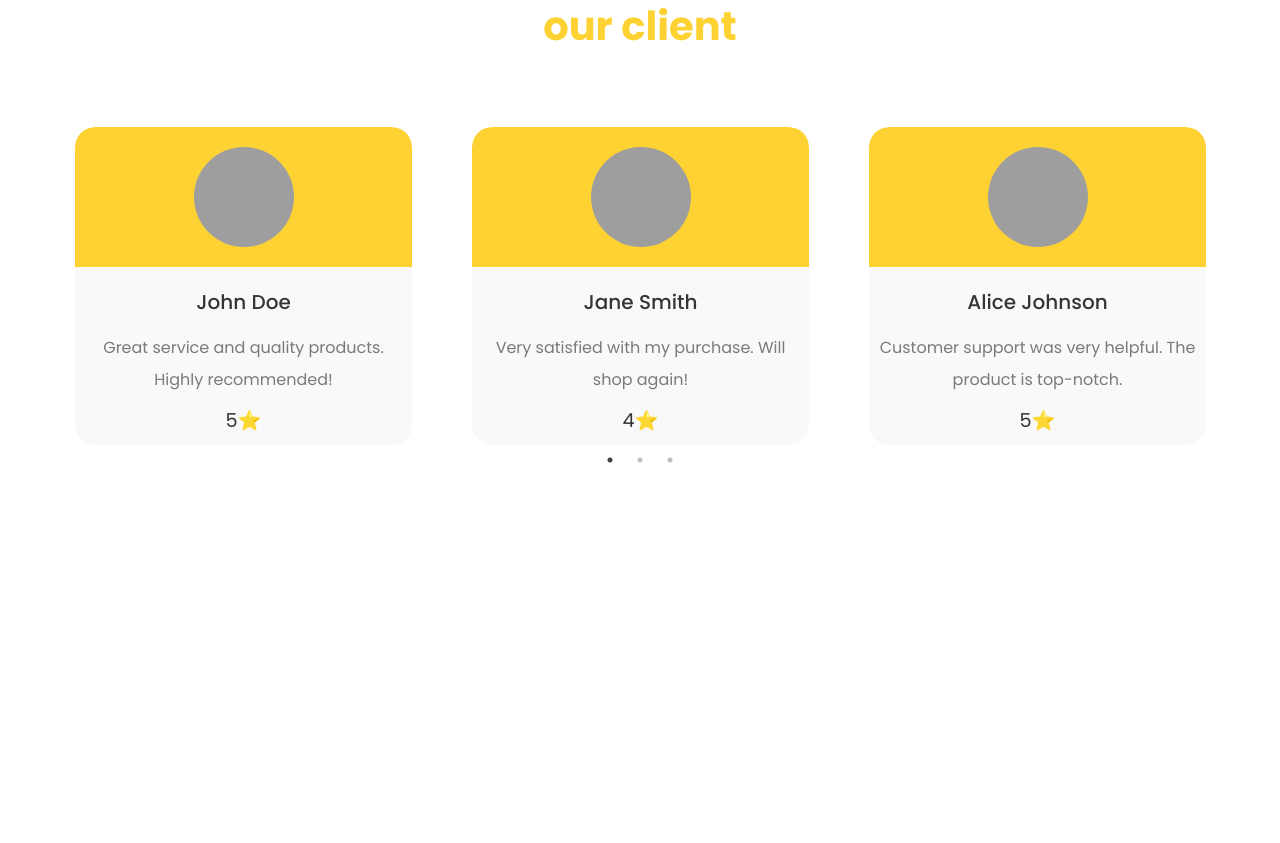
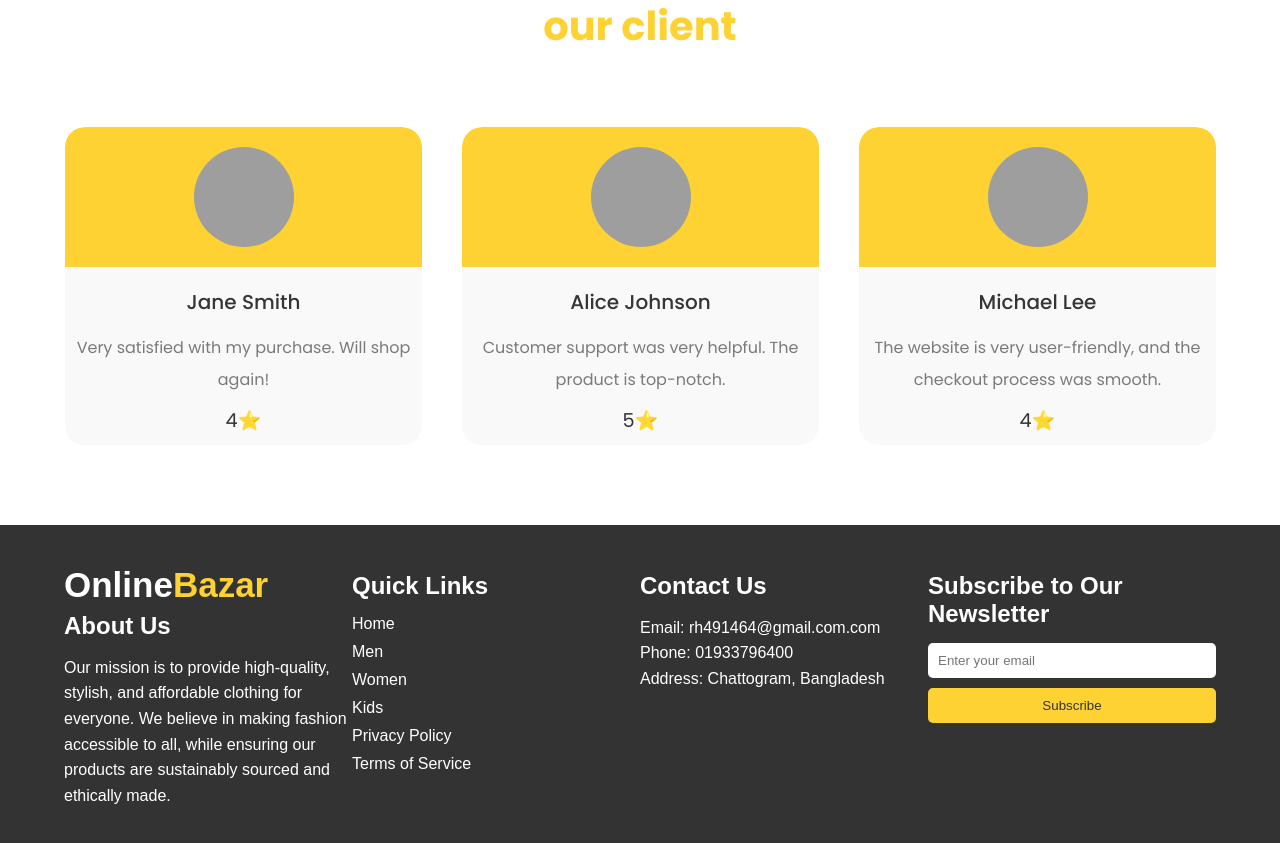
Before and after one commit to RakibHossen678/OnlineBazar, a React (Vite) app: page / in a window 1280 px wide. Shown: the part 3000-3843 px from the top of the page. Before the commit the page ends 3525 px from the top, so only its background shows below. Built offline with nearby package versions, Linux system fonts and the light colour scheme; grey boxes are pictures that could not be loaded; a web font is replaced by a local one.

Commit message:
added footer section

```diff
--- a/src/App.jsx
+++ b/src/App.jsx
@@ -4,6 +4,7 @@ import Banner from "./Components/Banner/Banner";
 import FeatureProduct from "./Components/Freature/FeatureProduct";
 import Navbar from "./Components/Navbar/Navbar";
 import Review from "./Components/Review/Review";
+import Footer from "./Components/Footer/Footer";
 
 function App() {
   return (
@@ -13,6 +14,7 @@ function App() {
       <FeatureProduct/>
       <About/>
       <Review/>
+      <Footer/>
     </>
   );
 }
--- a/src/Components/Footer/Footer.css
+++ b/src/Components/Footer/Footer.css
@@ -0,0 +1,95 @@
+.footer {
+  background-color: #333;
+  color: #fff;
+  padding: 40px 0;
+  font-family: Arial, sans-serif;
+}
+
+.footer .container {
+  width: 90%;
+  margin: 0 auto;
+  display: flex;
+  flex-wrap: wrap;
+  justify-content: space-between;
+}
+
+.footer-content {
+  display: flex;
+  flex-wrap: wrap;
+  justify-content: space-between;
+}
+
+.footer-section {
+  flex: 1;
+  min-width: 200px;
+  margin-bottom: 20px;
+}
+
+.footer-section h4 {
+  font-size: 1.5rem;
+  margin-bottom: 15px;
+  padding-top: 7px;
+}
+
+.footer-section p {
+  font-size: 1rem;
+  line-height: 1.6;
+}
+
+.footer-section ul {
+  list-style: none;
+  padding: 0;
+}
+
+.footer-section ul li {
+  margin-bottom: 10px;
+}
+
+.footer-section ul li a {
+  color: #fff;
+  text-decoration: none;
+}
+
+.footer-section ul li a:hover {
+  text-decoration: underline;
+}
+
+.footer-section form {
+  display: flex;
+  flex-direction: column;
+}
+
+.footer-section form input {
+  padding: 10px;
+  margin-bottom: 10px;
+  border: none;
+  border-radius: 5px;
+}
+
+.footer-section form button {
+  padding: 10px;
+  border: none;
+  background-color: #ffd233;
+  color: #333;
+  border-radius: 5px;
+  cursor: pointer;
+}
+
+.footer-section form button:hover {
+  background-color: #e0c02c;
+}
+
+.footer-social {
+  text-align: center;
+}
+
+.footer-social .social-icon {
+  font-size: 1.5rem;
+  color: #fff;
+  margin: 0 10px;
+  text-decoration: none;
+}
+
+.footer-social .social-icon:hover {
+  color: #ffd233;
+}
--- a/src/Components/Footer/Footer.jsx
+++ b/src/Components/Footer/Footer.jsx
@@ -1,10 +1,78 @@
-
-
+import "./Footer.css";
 const Footer = () => {
   return (
-    <div>
+    <footer className="footer">
+      <div className="container">
+        <div className="footer-content">
+          <div className="footer-section about">
+            <h1 className="logo">
+              Online<span>Bazar</span>
+            </h1>
+            <h4>About Us</h4>
+            <p>
+              Our mission is to provide high-quality, stylish, and affordable
+              clothing for everyone. We believe in making fashion accessible to
+              all, while ensuring our products are sustainably sourced and
+              ethically made.
+            </p>
+          </div>
 
-    </div>
+          <div className="footer-section links">
+            <h4>Quick Links</h4>
+            <ul>
+              <li>
+                <a href="#">Home</a>
+              </li>
+              <li>
+                <a href="#">Men</a>
+              </li>
+              <li>
+                <a href="#">Women</a>
+              </li>
+              <li>
+                <a href="#">Kids</a>
+              </li>
+              <li>
+                <a href="#">Privacy Policy</a>
+              </li>
+              <li>
+                <a href="#">Terms of Service</a>
+              </li>
+            </ul>
+          </div>
+
+          <div className="footer-section contact">
+            <h4>Contact Us</h4>
+            <p>Email: rh491464@gmail.com.com</p>
+            <p>Phone: 01933796400</p>
+            <p>Address: Chattogram, Bangladesh</p>
+          </div>
+
+          <div className="footer-section newsletter">
+            <h4>Subscribe to Our Newsletter</h4>
+            <form action="#" method="post">
+              <input type="email" placeholder="Enter your email" required />
+              <button type="submit">Subscribe</button>
+            </form>
+          </div>
+        </div>
+
+        <div className="footer-social">
+          <a href="#" className="social-icon">
+            <i className="fa fa-facebook"></i>
+          </a>
+          <a href="#" className="social-icon">
+            <i className="fa fa-twitter"></i>
+          </a>
+          <a href="#" className="social-icon">
+            <i className="fa fa-instagram"></i>
+          </a>
+          <a href="#" className="social-icon">
+            <i className="fa fa-linkedin"></i>
+          </a>
+        </div>
+      </div>
+    </footer>
   );
 };
 
--- a/src/Components/Review/Review.css
+++ b/src/Components/Review/Review.css
@@ -6,6 +6,7 @@
 }
 .review {
   margin-bottom: 80px;
+  overflow: hidden
 }
 .reviewCard {
   margin-top: 51px;
@@ -17,8 +18,9 @@
   text-align: center;
   border-radius: 20px;
   overflow: hidden;
+  box-sizing: border-box;
 }
-.image {
+.images {
   background: #ffd233;
   padding: 20px 0;
   border-top-left-radius: 20px;
@@ -26,17 +28,14 @@
   display: flex;
   align-items: center;
   justify-content: center;
-  overflow: hidden;
+  width: 100%;
 }
-.image img {
-  width: 100px; /* Set a fixed width */
-  height: 100px; /* Set a fixed height */
-  border-radius: 50%; /* Ensure the image is circular */
+.images img {
+  width: 100px;
+  height: 100px;
+  border-radius: 50%;
   object-fit: cover;
 }
-/* .review_Content {
-  padding: 15px 10px;
-} */
 .review_Content h3 {
   font-weight: 500;
   font-size: 20px;
@@ -62,5 +61,15 @@
   color: #ffd233;
 }
 .slick-slide > div {
-  margin: 0 30px;
+  margin: 0 20px;
 }
+
+@media (max-width: 768px){
+  .slick-slide > div {
+    margin: 0 ;
+  }
+  .reviewCard {
+    margin-top: 20px;
+  }
+
+}
--- a/src/Components/Review/Review.jsx
+++ b/src/Components/Review/Review.jsx
@@ -17,7 +17,7 @@ const Review = () => {
     speed: 500,
     slidesToShow: 3,
     slidesToScroll: 2,
-    initialSlide: 0,
+    initialSlide: 1,
     responsive: [
       {
         breakpoint: 1024,
@@ -41,6 +41,7 @@ const Review = () => {
         settings: {
           slidesToShow: 1,
           slidesToScroll: 1,
+          initialSlide: 0,
         },
       },
     ],
--- a/src/Components/Review/ReviewCard.jsx
+++ b/src/Components/Review/ReviewCard.jsx
@@ -3,7 +3,7 @@ const ReviewCard = ({ review }) => {
   const { name, review: reviewText, rating, img } = review;
   return (
     <div className="reviewCard">
-      <div className="image">
+      <div className="images">
         <img src={img} alt="" />
       </div>
       <div className="review_Content">
```
